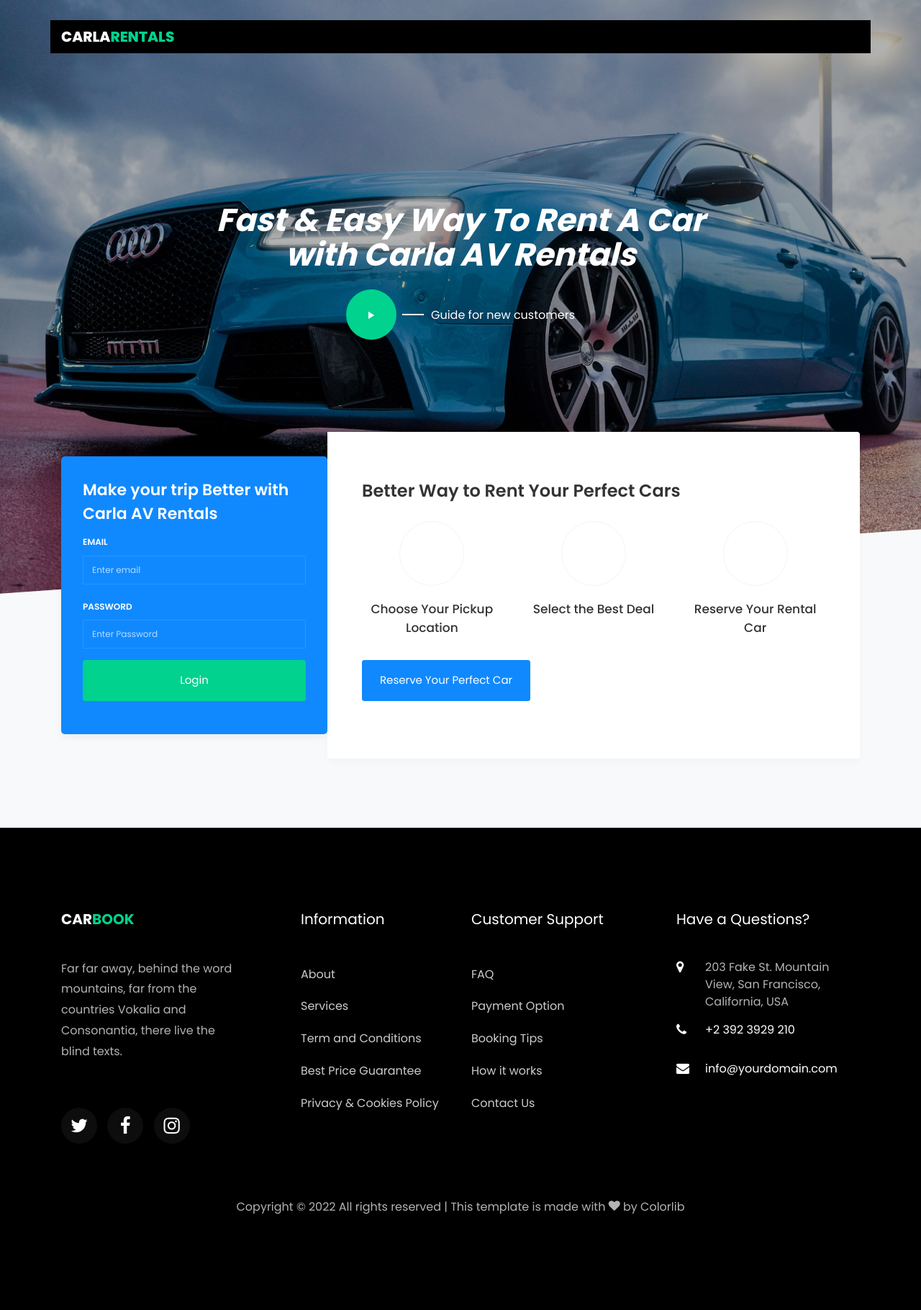
After one commit to pallav2798/281-carla, a Django app: page /users/login in a window 1280 px wide. The commit adds this page. Shown: the whole page at 72% size. Run offline with Django 4.2, Linux system fonts and the light colour scheme; some libraries are stand-ins or nearby versions; some web fonts are replaced.

Commit message:
login html page

```diff
--- a/carla_rentals/car/views.py
+++ b/carla_rentals/car/views.py
@@ -1,3 +1,3 @@
 from django.shortcuts import render
-
-# Create your views here.
+from django.views import View
+from django.views.generic import TemplateView
--- a/carla_rentals/carla_rentals/urls.py
+++ b/carla_rentals/carla_rentals/urls.py
@@ -16,12 +16,14 @@ Including another URLconf
 from django.contrib import admin
 from django.urls import include, path
 from users import urls as users_url
+from users import views as users_views
 from django.conf.urls.static import static
 from django.conf import settings
 
 
 
 urlpatterns = [
+    path("/",users_views.HomeView.as_view() , name = "home-view"),
     path('admin/', admin.site.urls),
     path('users/', include(users_url)),
 
--- a/carla_rentals/templates/webapp/base.html
+++ b/carla_rentals/templates/webapp/base.html
@@ -2,7 +2,7 @@
 <!DOCTYPE html>
 <html >
     <head>
-        <title>CarBook</title>
+        <title>Carla AV Rentals</title>
         <meta charset="utf-8">
         <meta name="viewport" content="width=device-width, initial-scale=1, shrink-to-fit=no">
 
@@ -29,11 +29,12 @@
     <body>
         <nav class="navbar navbar-expand-lg navbar-dark ftco_navbar bg-dark ftco-navbar-light" id="ftco-navbar">
             <div class="container" style="background-color: black;">
-              <a class="navbar-brand" href="index.html">Car<span>Book</span></a>
+              <a class="navbar-brand" href="index.html">Carla<span>Rentals</span></a>
               <button class="navbar-toggler" type="button" data-toggle="collapse" data-target="#ftco-nav" aria-controls="ftco-nav" aria-expanded="false" aria-label="Toggle navigation">
                 <span class="oi oi-menu"></span> Menu
               </button>
 
+              {% if user.is_authenticated %}
               <div class="collapse navbar-collapse" id="ftco-nav">
                 <ul class="navbar-nav ml-auto">
                   <li class="nav-item"><a href="index.html" class="nav-link">Home</a></li>
@@ -45,8 +46,13 @@
                   <li class="nav-item"><a href="contact.html" class="nav-link">Contact</a></li>
                 </ul>
               </div>
+              {% endif %}
             </div>
           </nav>
+
+
+          {% block content %}
+          {% endblock %}
     </body>
 
 
--- /dev/null
+++ b/carla_rentals/templates/webapp/login.html
@@ -0,0 +1,176 @@
+{% extends 'webapp/base.html' %}
+{% block content %}
+<!-- END nav -->
+
+<div class="hero-wrap ftco-degree-bg" style="background-image: url('../static/images/bg_1.jpg');"
+	data-stellar-background-ratio="0.5">
+	<div class="overlay"></div>
+	<div class="container">
+		<div class="row no-gutters slider-text justify-content-start align-items-center justify-content-center">
+			<div class="col-lg-8 ftco-animate">
+				<div class="text w-100 text-center mb-md-5 pb-md-5">
+					<h1 class="mb-4"><i> Fast &amp; Easy Way To Rent A Car with Carla AV Rentals</i> </h1>
+					<!-- <p style="font-size: 18px;">A small river named Duden flows by their place and supplies it with the necessary regelialia. It is a paradisematic country, in which roasted parts</p> -->
+					<a href="https://vimeo.com/45830194"
+						class="icon-wrap popup-vimeo d-flex align-items-center mt-4 justify-content-center">
+						<div class="icon d-flex align-items-center justify-content-center">
+							<span class="ion-ios-play"></span>
+						</div>
+						<div class="heading-title ml-5">
+							<span>Guide for new customers</span>
+						</div>
+					</a>
+				</div>
+
+			</div>
+		</div>
+	</div>
+</div>
+
+<section class="ftco-section ftco-no-pt bg-light">
+	<div class="container">
+		<div class="row no-gutters">
+			<div class="col-md-12	featured-top">
+				<div class="row no-gutters">
+					<div class="col-md-4 d-flex align-items-center">
+						<form action="#" class="request-form ftco-animate bg-primary">
+							<h2>Make your trip Better with Carla AV Rentals</h2>
+
+							<div class="form-group">
+								<label for="" class="label">Email</label>
+								<input type="text" class="form-control" placeholder="Enter email">
+							</div>
+							<div class="form-group">
+								<label for="" class="label">Password</label>
+								<input type="password" class="form-control" placeholder="Enter Password">
+							</div>
+							<div class="form-group">
+								<input type="submit" value="Login" class="btn btn-secondary py-3 px-4">
+							</div>
+						</form>
+					</div>
+					<div class="col-md-8 d-flex align-items-center">
+						<div class="services-wrap rounded-right w-100">
+							<h3 class="heading-section mb-4">Better Way to Rent Your Perfect Cars</h3>
+							<div class="row d-flex mb-4">
+								<div class="col-md-4 d-flex align-self-stretch ftco-animate">
+									<div class="services w-100 text-center">
+										<div class="icon d-flex align-items-center justify-content-center"><span
+												class="flaticon-route"></span></div>
+										<div class="text w-100">
+											<h3 class="heading mb-2">Choose Your Pickup Location</h3>
+										</div>
+									</div>
+								</div>
+								<div class="col-md-4 d-flex align-self-stretch ftco-animate">
+									<div class="services w-100 text-center">
+										<div class="icon d-flex align-items-center justify-content-center"><span
+												class="flaticon-handshake"></span></div>
+										<div class="text w-100">
+											<h3 class="heading mb-2">Select the Best Deal</h3>
+										</div>
+									</div>
+								</div>
+								<div class="col-md-4 d-flex align-self-stretch ftco-animate">
+									<div class="services w-100 text-center">
+										<div class="icon d-flex align-items-center justify-content-center"><span
+												class="flaticon-rent"></span></div>
+										<div class="text w-100">
+											<h3 class="heading mb-2">Reserve Your Rental Car</h3>
+										</div>
+									</div>
+								</div>
+							</div>
+							<p><a href="#" class="btn btn-primary py-3 px-4">Reserve Your Perfect Car</a></p>
+						</div>
+					</div>
+				</div>
+			</div>
+		</div>
+</section>
+
+
+
+
+<footer class="ftco-footer ftco-bg-dark ftco-section">
+	<div class="container">
+		<div class="row mb-5">
+			<div class="col-md">
+				<div class="ftco-footer-widget mb-4">
+					<h2 class="ftco-heading-2"><a href="#" class="logo">Car<span>book</span></a></h2>
+					<p>Far far away, behind the word mountains, far from the countries Vokalia and Consonantia, there
+						live the blind texts.</p>
+					<ul class="ftco-footer-social list-unstyled float-md-left float-lft mt-5">
+						<li class="ftco-animate"><a href="#"><span class="icon-twitter"></span></a></li>
+						<li class="ftco-animate"><a href="#"><span class="icon-facebook"></span></a></li>
+						<li class="ftco-animate"><a href="#"><span class="icon-instagram"></span></a></li>
+					</ul>
+				</div>
+			</div>
+			<div class="col-md">
+				<div class="ftco-footer-widget mb-4 ml-md-5">
+					<h2 class="ftco-heading-2">Information</h2>
+					<ul class="list-unstyled">
+						<li><a href="#" class="py-2 d-block">About</a></li>
+						<li><a href="#" class="py-2 d-block">Services</a></li>
+						<li><a href="#" class="py-2 d-block">Term and Conditions</a></li>
+						<li><a href="#" class="py-2 d-block">Best Price Guarantee</a></li>
+						<li><a href="#" class="py-2 d-block">Privacy &amp; Cookies Policy</a></li>
+					</ul>
+				</div>
+			</div>
+			<div class="col-md">
+				<div class="ftco-footer-widget mb-4">
+					<h2 class="ftco-heading-2">Customer Support</h2>
+					<ul class="list-unstyled">
+						<li><a href="#" class="py-2 d-block">FAQ</a></li>
+						<li><a href="#" class="py-2 d-block">Payment Option</a></li>
+						<li><a href="#" class="py-2 d-block">Booking Tips</a></li>
+						<li><a href="#" class="py-2 d-block">How it works</a></li>
+						<li><a href="#" class="py-2 d-block">Contact Us</a></li>
+					</ul>
+				</div>
+			</div>
+			<div class="col-md">
+				<div class="ftco-footer-widget mb-4">
+					<h2 class="ftco-heading-2">Have a Questions?</h2>
+					<div class="block-23 mb-3">
+						<ul>
+							<li><span class="icon icon-map-marker"></span><span class="text">203 Fake St. Mountain View,
+									San Francisco, California, USA</span></li>
+							<li><a href="#"><span class="icon icon-phone"></span><span class="text">+2 392 3929
+										210</span></a></li>
+							<li><a href="#"><span class="icon icon-envelope"></span><span
+										class="text">info@yourdomain.com</span></a></li>
+						</ul>
+					</div>
+				</div>
+			</div>
+		</div>
+		<div class="row">
+			<div class="col-md-12 text-center">
+
+				<p>
+					<!-- Link back to Colorlib can't be removed. Template is licensed under CC BY 3.0. -->
+					Copyright &copy;
+					<script>document.write(new Date().getFullYear());</script> All rights reserved | This template is
+					made with <i class="icon-heart color-danger" aria-hidden="true"></i> by <a
+						href="https://colorlib.com" target="_blank">Colorlib</a>
+					<!-- Link back to Colorlib can't be removed. Template is licensed under CC BY 3.0. -->
+				</p>
+			</div>
+		</div>
+	</div>
+</footer>
+
+
+
+
+<!-- loader -->
+<div id="ftco-loader" class="show fullscreen"><svg class="circular" width="48px" height="48px">
+		<circle class="path-bg" cx="24" cy="24" r="22" fill="none" stroke-width="4" stroke="#eeeeee" />
+		<circle class="path" cx="24" cy="24" r="22" fill="none" stroke-width="4" stroke-miterlimit="10"
+			stroke="#F96D00" />
+	</svg></div>
+
+{% endblock %}
--- a/carla_rentals/users/urls.py
+++ b/carla_rentals/users/urls.py
@@ -1,7 +1,7 @@
 from django.urls import path
-from .views import HomeView
+from .views import HomeView, LoginView
 
 urlpatterns = [
-    path('home', HomeView.as_view(), name='home-page')
-
+    path('home', HomeView.as_view(), name='home-page'),
+    path('login',LoginView.as_view(), name="login-page")
 ]
--- a/carla_rentals/users/views.py
+++ b/carla_rentals/users/views.py
@@ -1,8 +1,20 @@
+from re import template
+import re
+from tempfile import tempdir
 from django.shortcuts import render
 from django.views import View
+from django.views.generic import TemplateView
 
 # Create your views here.
 
 class HomeView(View):
     def get(self, request):
         return render(request, 'webapp/base.html')
+
+
+
+class LoginView(View):
+    template_name = "webapp/login.html"
+
+    def get(self,request):
+        return render(request, "webapp/login.html")
```
Also changed, not shown: carla_rentals/carla_rentals/settings.py (+11 -11 lines), 1 other file.
